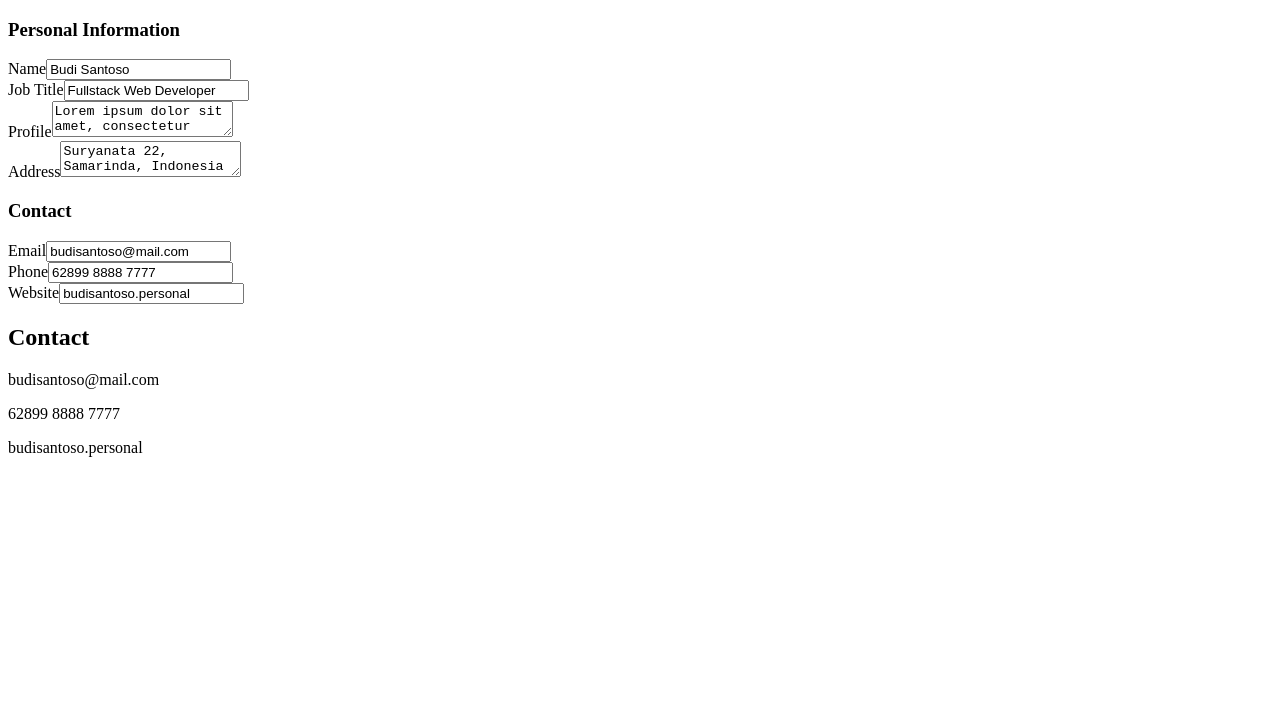
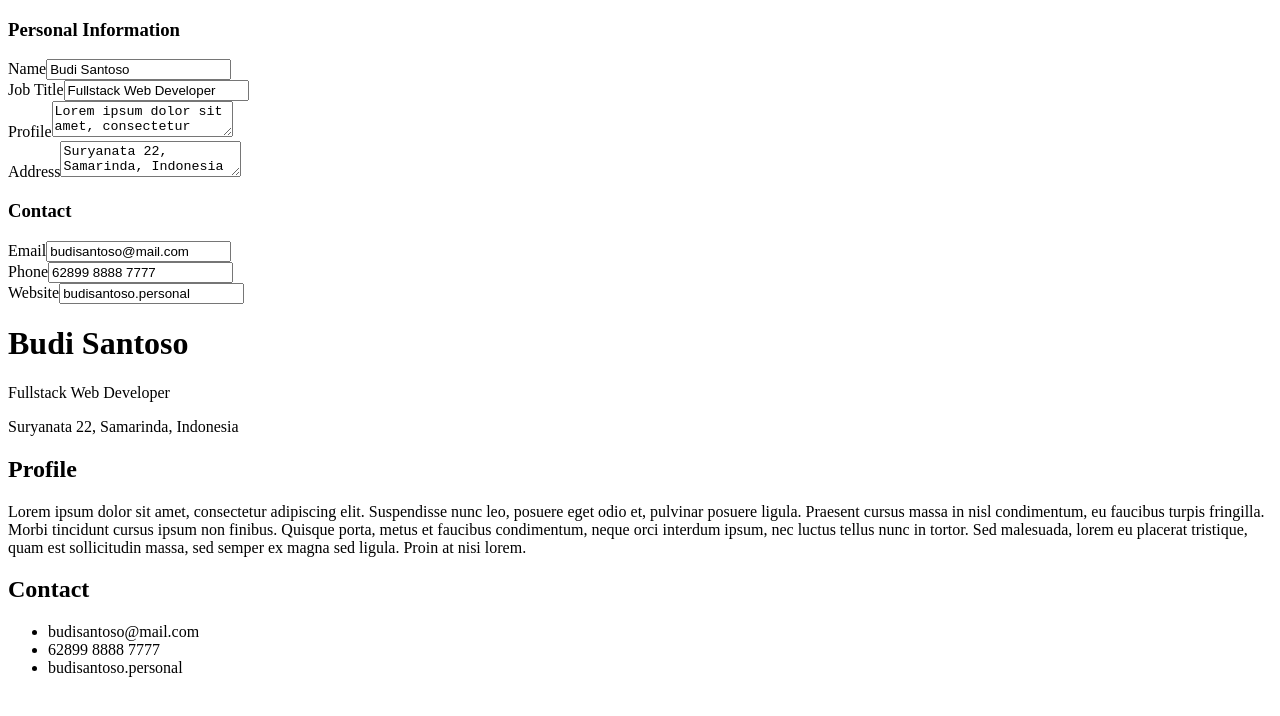
Before and after one commit to roaayala/cv-builder, a React (Vite) app: page / in a window 1280 px wide. Shown: the top 716 px of the page. Built offline with nearby package versions, Linux system fonts and the light colour scheme.

Commit message:
components/resumes/: Header and Profile

```diff
--- a/src/components/Resume.jsx
+++ b/src/components/Resume.jsx
@@ -1,8 +1,12 @@
 import Contact from "./resumes/Contact";
+import Header from "./resumes/Header";
+import Profile from "./resumes/Profile";
 
 export default function Resume({ information }) {
   return (
     <div>
+      <Header infomartion={information} />
+      <Profile information={information} />
       <Contact information={information} />
     </div>
   );
--- a/src/components/resumes/Contact.jsx
+++ b/src/components/resumes/Contact.jsx
@@ -2,11 +2,13 @@ export default function Contact({ information }) {
   const { email, phone, website } = information.contact;
 
   return (
-    <>
+    <div>
       <h2>Contact</h2>
-      <p>{email}</p>
-      <p>{phone}</p>
-      <p>{website}</p>
-    </>
+      <ul>
+        <li>{email}</li>
+        <li>{phone}</li>
+        <li>{website}</li>
+      </ul>
+    </div>
   );
 }
--- /dev/null
+++ b/src/components/resumes/Header.jsx
@@ -0,0 +1,10 @@
+export default function Header({ infomartion }) {
+  const { name, jobTitle, address } = infomartion;
+  return (
+    <di>
+      <h1>{name}</h1>
+      <p>{jobTitle}</p>
+      <p>{address}</p>
+    </di>
+  );
+}
--- /dev/null
+++ b/src/components/resumes/Profile.jsx
@@ -0,0 +1,9 @@
+export default function Profile({ information }) {
+  const { profile } = information;
+  return (
+    <div>
+      <h2>Profile</h2>
+      <p>{profile}</p>
+    </div>
+  );
+}
```
Also changed, not shown: src/components/resumes/PersonalInformation.jsx (deleted, +0 -8 lines).
